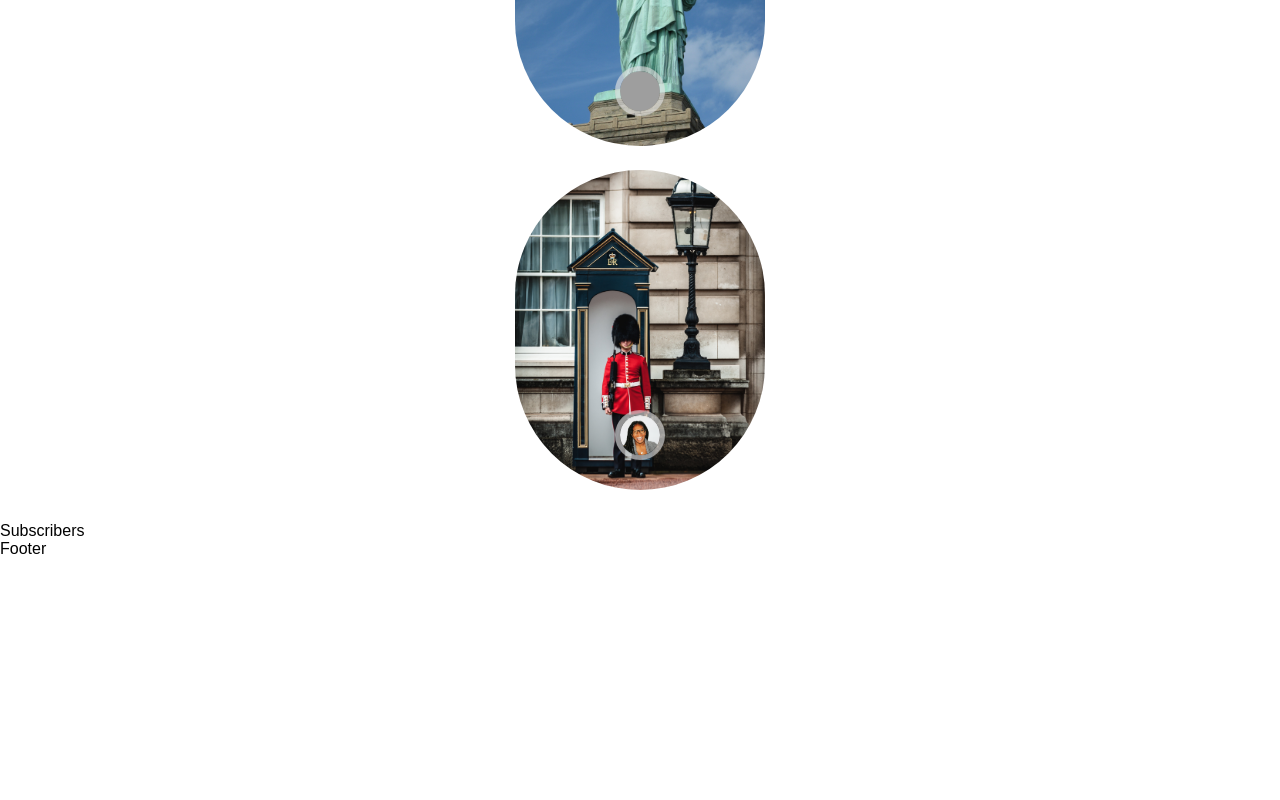
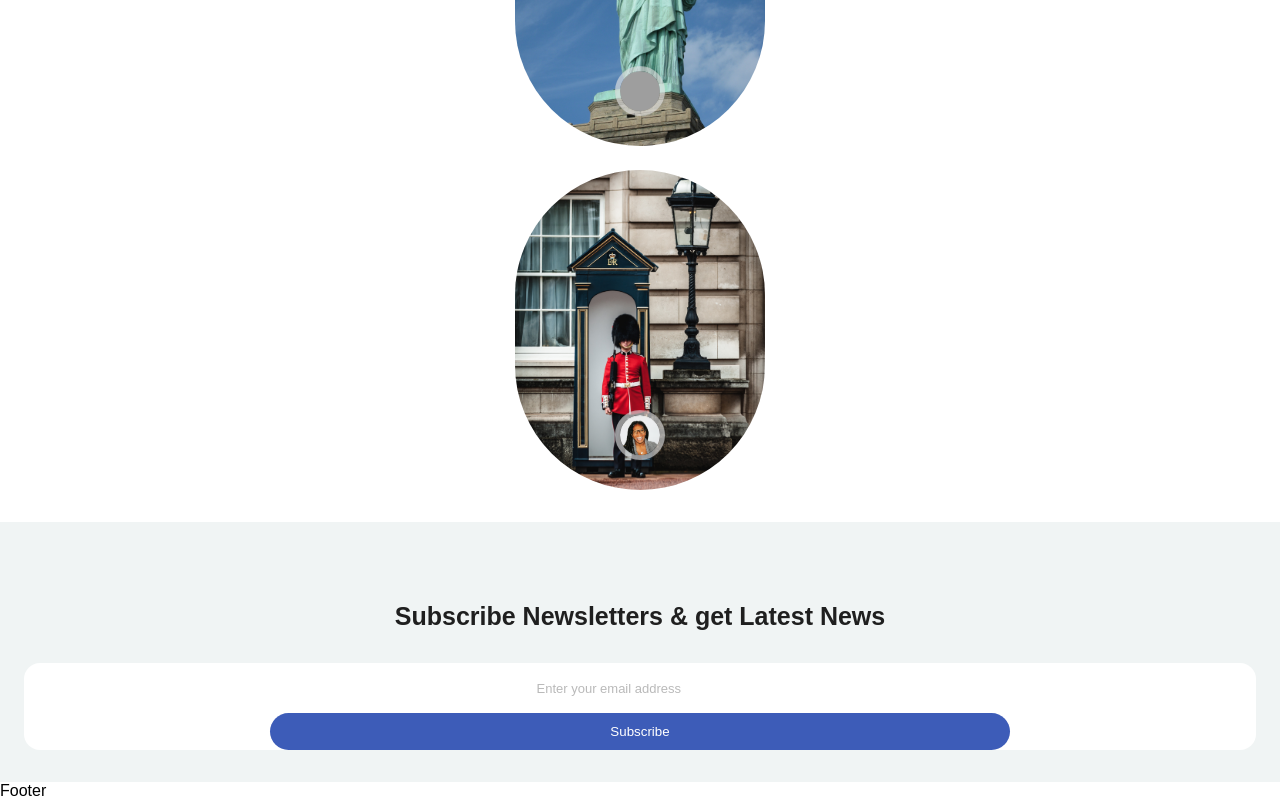
Before and after one commit to Moamin-AbuEwaida/flight-booking-platform, a React (Create React App) app: page / in a window 1280 px wide. Shown: the part 6091-6891 px from the top of the page. Before the commit the page ends 6649 px from the top, so only its background shows below. Built offline with nearby package versions, Linux system fonts and the light colour scheme; grey boxes are pictures that could not be loaded.

Commit message:
subscribers section

```diff
--- a/src/components/subscribers/Subscribers.jsx
+++ b/src/components/subscribers/Subscribers.jsx
@@ -2,8 +2,14 @@
 
 const Subscribers = () => {
   return (
-    <div>
-      <div>Subscribers</div>
+    <div className="subscribe section">
+      <div className="sectionContainer container">
+        <h2>Subscribe Newsletters & get Latest News</h2>
+        <div className="inputDiv flex">
+          <input type="text" placeholder="Enter your email address" />
+          <button className="btn">Subscribe</button>
+        </div>
+      </div>
     </div>
   );
 };
--- a/src/main.scss
+++ b/src/main.scss
@@ -573,3 +573,30 @@
     }
   }
 }
+
+// subscribers section styling
+.subscribe {
+  background: var(--SecondaryColor);
+  .sectionContainer {
+    text-align: center;
+    .inputDiv {
+      margin-top: 1rem;
+      flex-direction: column;
+      background: var(--whiteColor);
+      border-radius: 1rem;
+      input {
+        border: none;
+        outline: none;
+        background: transparent;
+        padding: 1rem 0.5rem;
+        &::placeholder {
+          font-size: 13px;
+          opacity: 0.5;
+        }
+      }
+      .btn {
+        width: 60%;
+      }
+    }
+  }
+}
```
